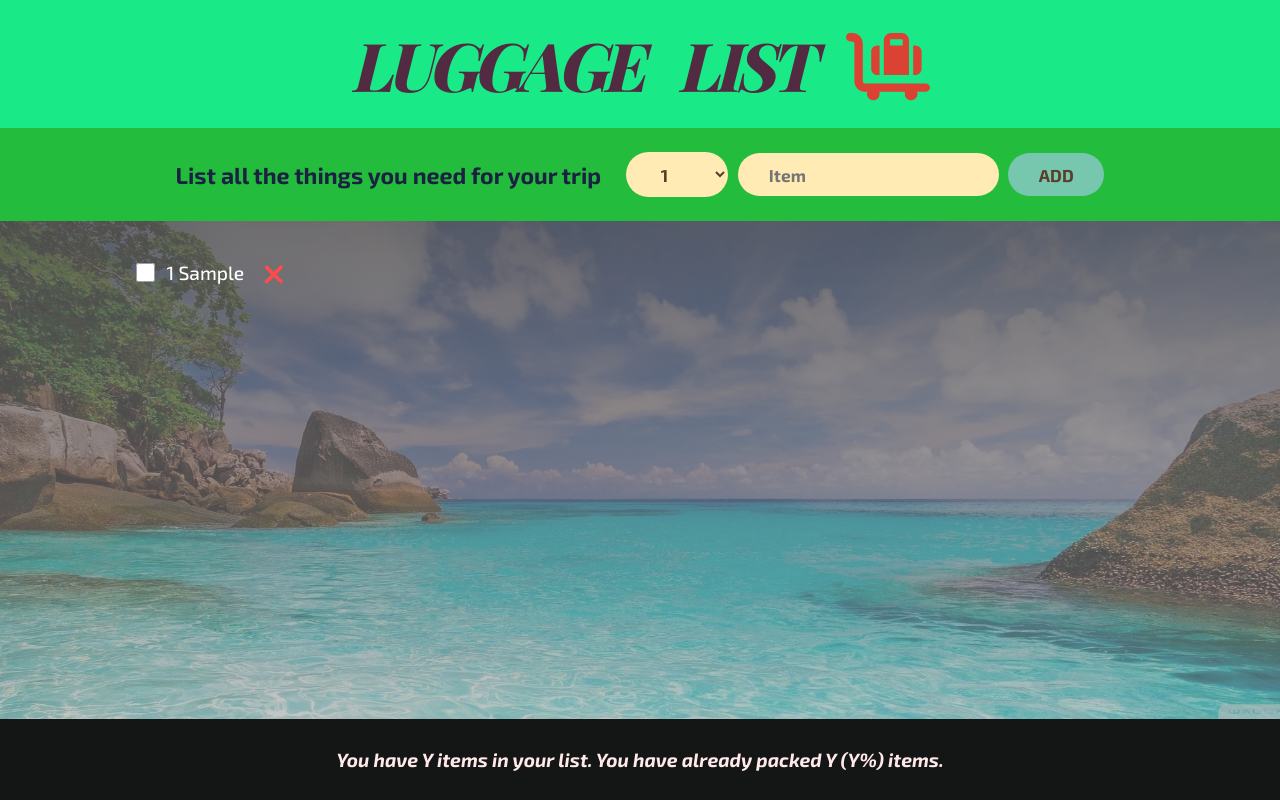
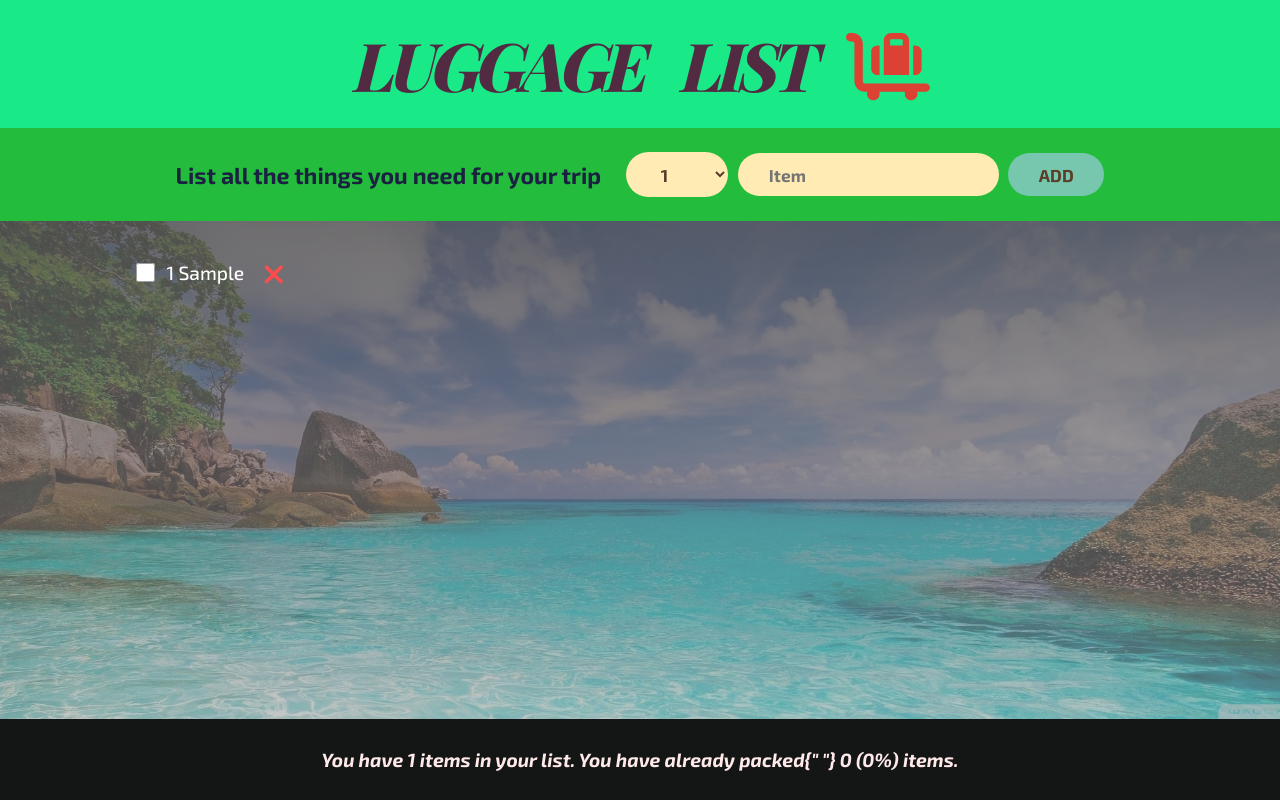
Before and after one commit to MatinT-SA/luggage-list, a React (Create React App) app: page / in a window 1280 px wide. Both pictures are taken after typing "Sample" into the empty fields and a click on the button "ADD". Built offline with nearby package versions, Linux system fonts and the light colour scheme; a web font is replaced by a local one.

Commit message:
stats section

```diff
--- a/src/App.js
+++ b/src/App.js
@@ -31,7 +31,7 @@ export default function App() {
         onDeleteItem={handleDeleteItem}
         onToggleItem={handleToggleItem}
       />
-      <Stats />
+      <Stats items={items} />
     </div>
   );
 }
@@ -125,11 +125,28 @@ function Item({ item, onDeleteItem, onToggleItem }) {
   );
 }
 
-function Stats() {
+function Stats({ items }) {
+  if (!items.length) {
+    return (
+      <p className="stats">
+        <em>
+          No items yet? Let’s gear up and get that packing list ready! 🎒🚀
+        </em>
+      </p>
+    );
+  }
+
+  const numItems = items.length;
+  const numPacked = items.filter((item) => item.packed).length;
+  const percentage = Math.round((numPacked / numItems) * 100);
+
   return (
     <footer className="stats">
       <em>
-        You have Y items in your list. You have already packed Y (Y%) items.
+        {percentage === 100
+          ? "Packing perfection! Now go make some memories. 📸✈️"
+          : `You have ${numItems} items in your list. You have already packed{" "}
+        ${numPacked} (${percentage}%) items.`}
       </em>
     </footer>
   );
```
